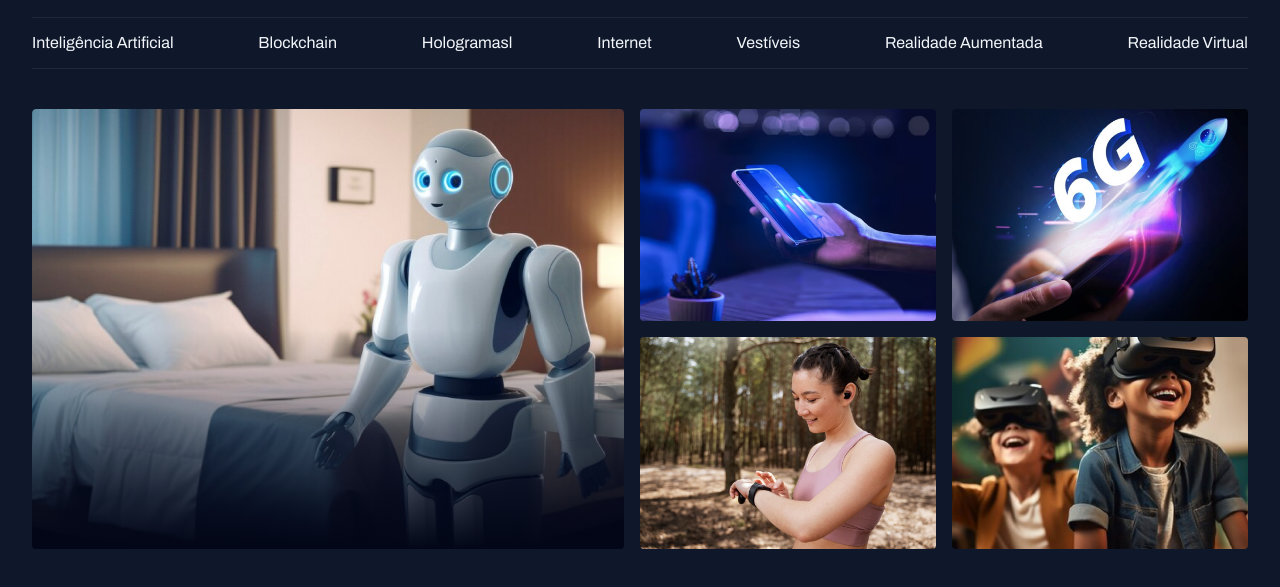
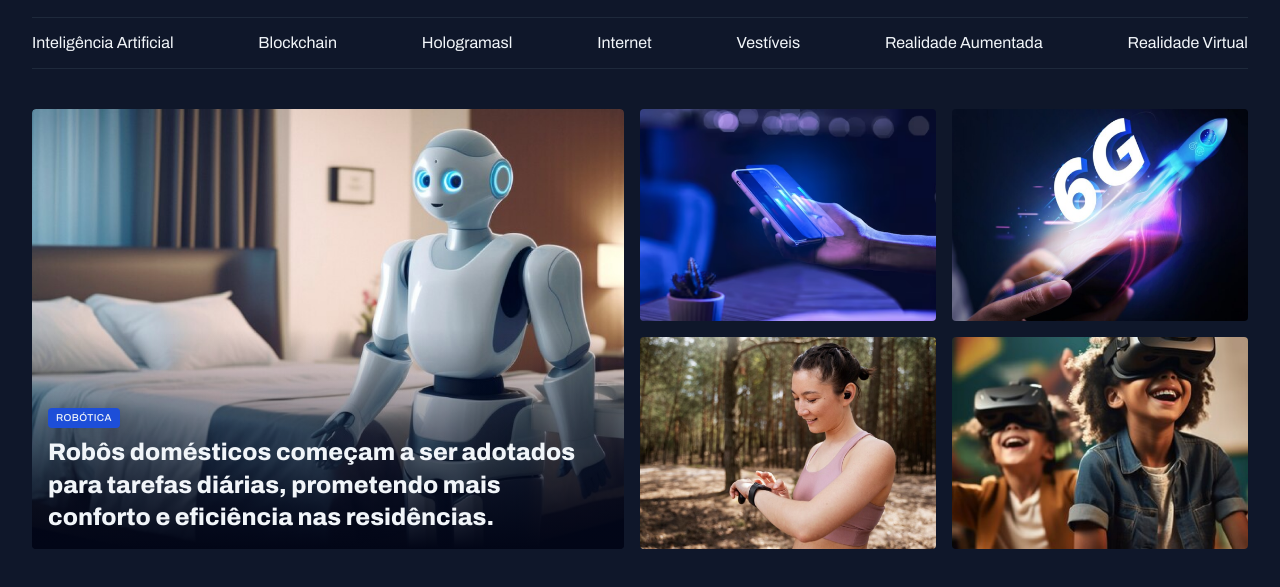
Before and after one commit to Tiagombessa/Portal-de-Noticias, a plain HTML site: page index.html in a window 1280 px wide. Shown: the part 55-642 px from the top of the page. Drawn offline with Linux system fonts and the light colour scheme; a web font is replaced by a local one.

Commit message:
ajustando o conteudo do card

```diff
--- a/Styles/global.css
+++ b/Styles/global.css
@@ -71,3 +71,15 @@
     border: solid 1px var(--stroke-color);
     border-inline: none;
 }
+
+.content-tag{
+    display: inline-block;
+    background-color: var(--brand-color-dark);
+    padding: 4px 8px;
+    border-radius: 4px;
+    font: 500 10px/1.2 var(--font-family);
+    text-transform: uppercase;
+    letter-spacing: 0.04em;
+    color: var(--text-color-primary);
+    box-shadow: 0px 4px 19px rgba(2, 6, 23, 0.251);
+}
--- a/Styles/section.css
+++ b/Styles/section.css
@@ -23,7 +23,16 @@
                 180deg,
                 transparent 0%,
                 #020617 100%
-            )
+            )}
+        figcaption {
+            position: absolute;
+            bottom: 0;
 
+            padding: 16px;
         }
-    }
+
+            h2 {
+                margin-top: 8px;
+
+            }
+        }
--- a/Styles/utility.css
+++ b/Styles/utility.css
@@ -13,3 +13,19 @@
 .gap-16{
     gap: 16px;
 }
+
+.text-2xl{
+    font: var(--h1);
+}
+
+.text-xl{
+    font: var(--h2);
+}
+
+.text-lg{
+    font: var(--h3);
+}
+
+.text-sm{
+    font: var(----text-sm);
+}
--- a/index.html
+++ b/index.html
@@ -48,9 +48,16 @@
 
     <main class="grid container">
         <section id="featured" class="grid grid-flow-col gap-16">
-            <div class="card">
+            <figure class="card">
                 <img src="assets/imge/Image 01.png" alt="">
-            </div>
+
+                <figcaption>
+                    <span class="content-tag">Robótica</span>
+                    <h2 class="text-2xl">
+                        Robôs domésticos começam a ser adotados para tarefas diárias, prometendo mais conforto e eficiência nas residências.
+                    </h2>
+                </figcaption>
+            </figure>
 
             <div class=" grid grid-cols-2 gap-16">
                 <div>
```
